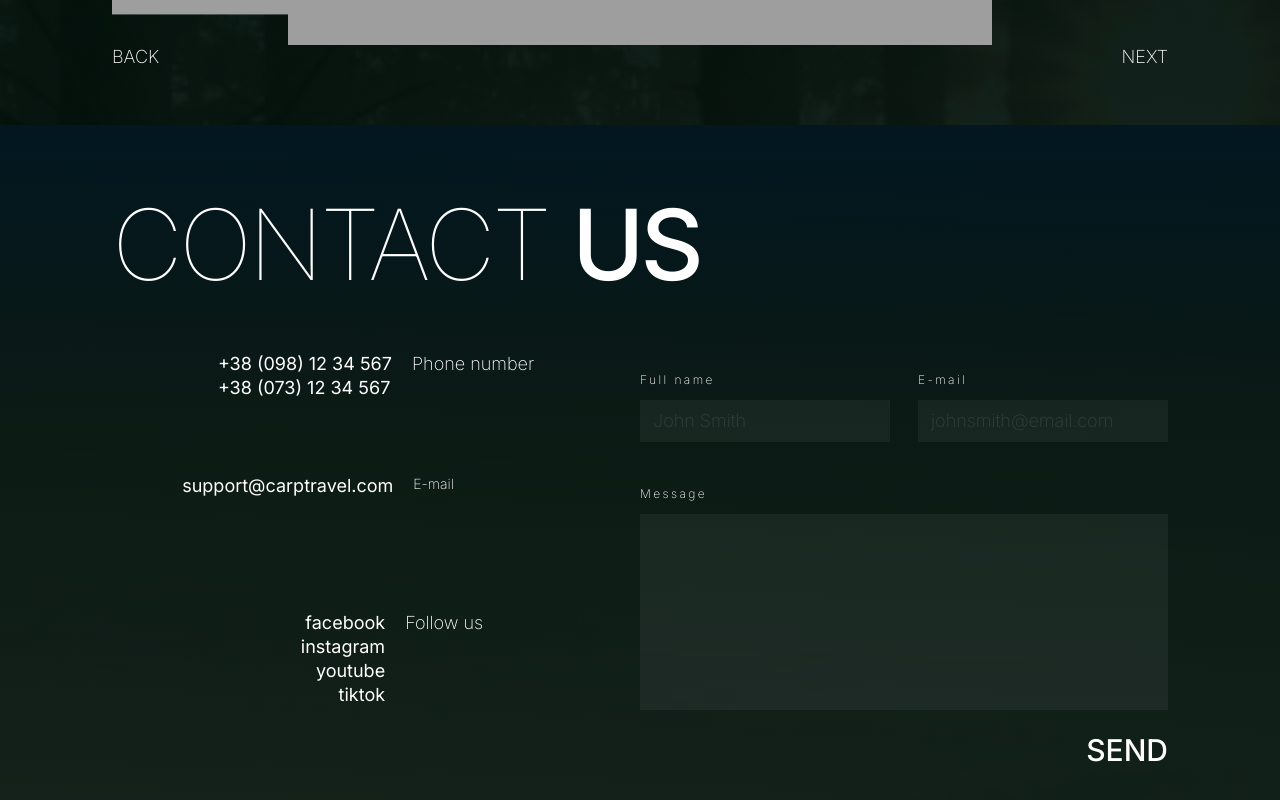
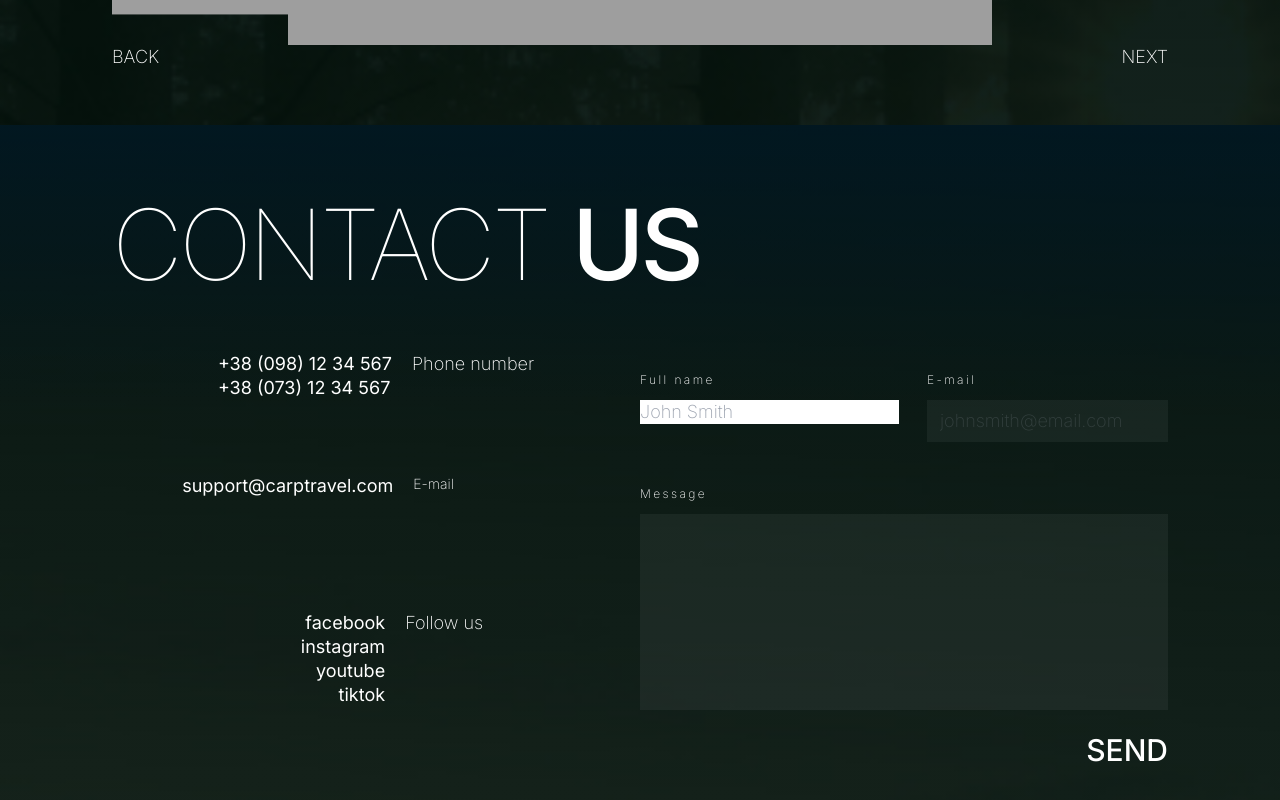
Before and after one commit to Ne1rem/carp-travel, a Next.js app: page / in a window 1280 px wide. Shown: the part 3760-4560 px from the top of the page. Built offline with nearby package versions, Linux system fonts and the light colour scheme; grey boxes are pictures that could not be loaded; a web font is replaced by a local one.

Commit message:
Update ContactsForm.tsx

```diff
--- a/src/components/Contacts/ContactsForm.tsx
+++ b/src/components/Contacts/ContactsForm.tsx
@@ -26,11 +26,8 @@ export const ContactsForm = () => {
               Full name
             </label>
             <input
-              className={`placeholder:opacity-20 bg-form-input border border-form-input w-full py-2 px-3 focus:outline-none focus:shadow-outline ${
-                errors.fullName ? "border-red-500" : "border-transparent"
-              }`}
               type="text"
-              id="fullName"
+              id="fullNameInput"
               placeholder="John Smith"
               {...register("fullName", {
                 required: "Full Name is required",
@@ -51,7 +48,7 @@ export const ContactsForm = () => {
                 errors.email ? "border-red-500" : "border-transparent"
               }`}
               type="text"
-              id="email"
+              id="emailInput"
               placeholder="johnsmith@email.com"
               {...register("email", {
                 required: "Email is required",
@@ -74,7 +71,7 @@ export const ContactsForm = () => {
               Message
             </label>
             <textarea
-            id="message"
+              id="messageInput"
               {...register("message", { required: "Message is required" })}
               className="h-[196px] resize-none bg-form-input w-full py-2 px-3 leading-tight focus:outline-none focus:shadow-outline"
             />
```
